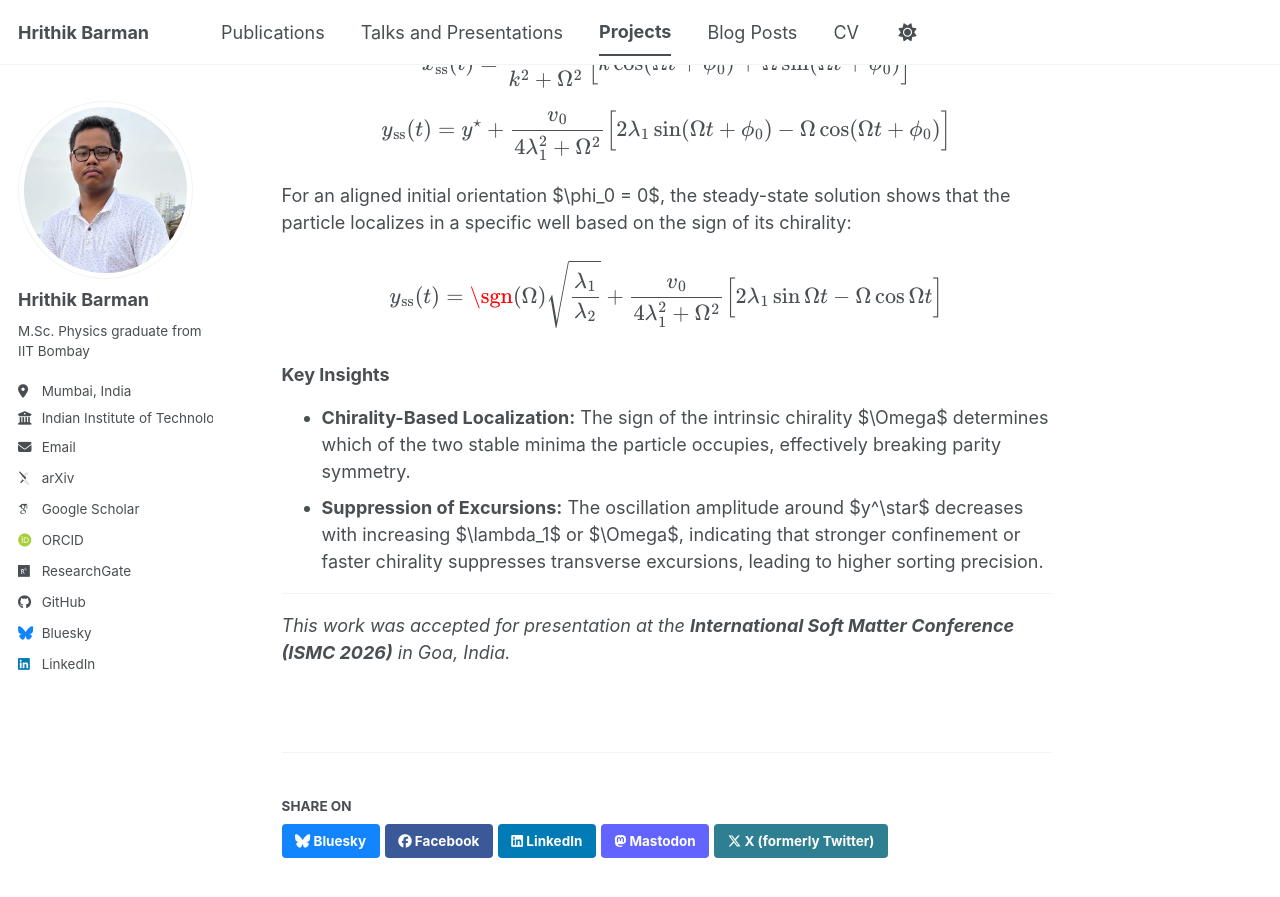
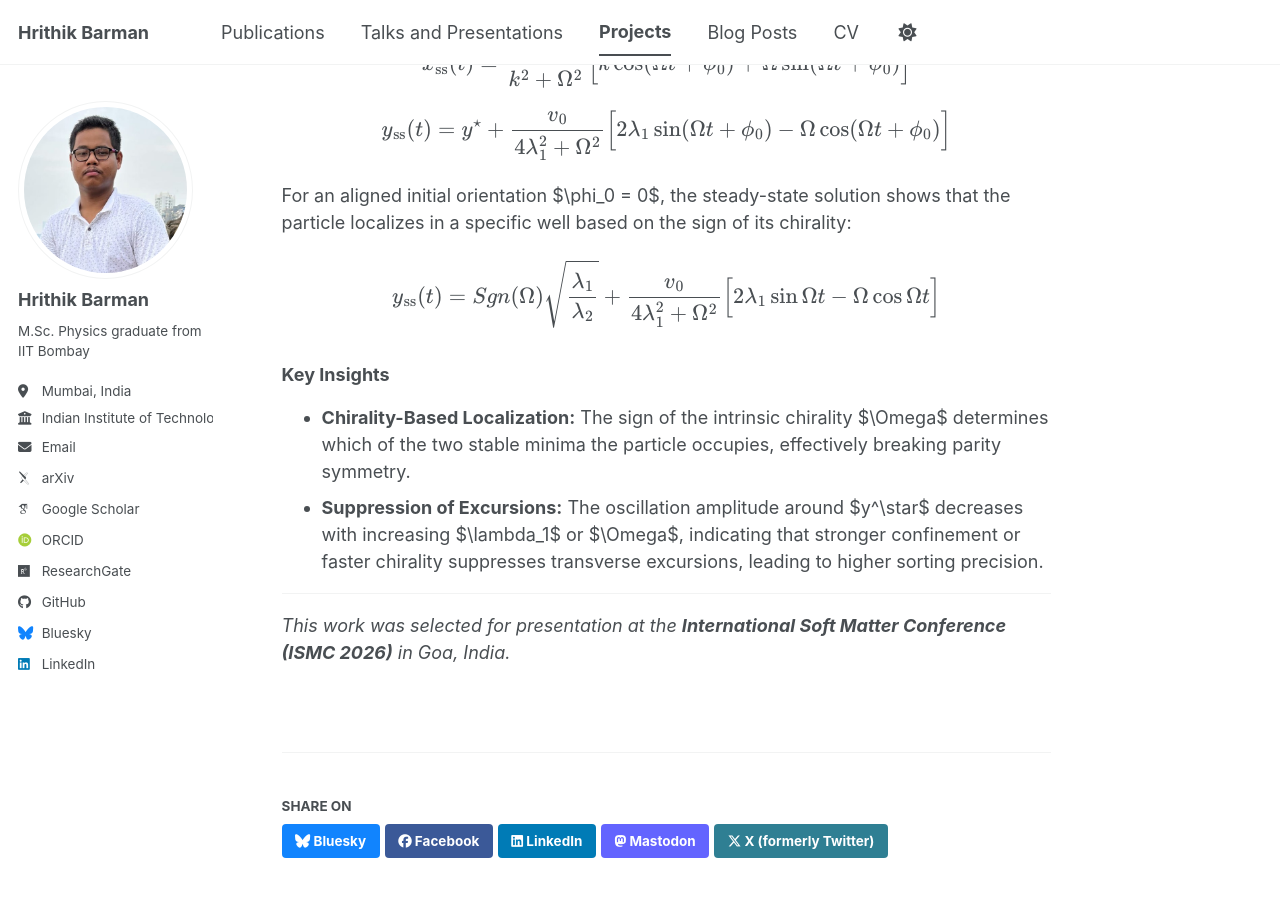
Before and after one commit to Hrithikbarmangc/barman.github.io, a Jekyll site: the page built from _portfolio/sorting-mechanisms.md, in a window 1280 px wide and 900 px high, scrolled down 979 px. Shown: the top 897 px of the window. Built offline with Jekyll 4.4.1, drawn with Linux system fonts in a browser that asks for light colours; some web fonts are replaced; a script bundle is joined from its source files by our own code; library files that are not in the unit come from our copies.

Commit message:
Correct typo in sorting-mechanisms.md

```diff
--- a/_portfolio/sorting-mechanisms.md
+++ b/_portfolio/sorting-mechanisms.md
@@ -29,11 +29,11 @@ $$y_{\mathrm{ss}}(t) = y^\star + \frac{v_0}{4\lambda_1^2 + \Omega^2} \Big[2\lamb
 
 For an aligned initial orientation $\phi_0 = 0$, the steady-state solution shows that the particle localizes in a specific well based on the sign of its chirality:
 
-$$y_{\mathrm{ss}}(t) = \sgn(\Omega)\sqrt{\frac{\lambda_1}{\lambda_2}} + \frac{v_0}{4\lambda_1^2 + \Omega^2} \Big[2\lambda_1 \sin\Omega t - \Omega \cos\Omega t \Big]$$
+$$y_{\mathrm{ss}}(t) = Sgn(\Omega)\sqrt{\frac{\lambda_1}{\lambda_2}} + \frac{v_0}{4\lambda_1^2 + \Omega^2} \Big[2\lambda_1 \sin\Omega t - \Omega \cos\Omega t \Big]$$
 
 ### Key Insights
 * **Chirality-Based Localization:** The sign of the intrinsic chirality $\Omega$ determines which of the two stable minima the particle occupies, effectively breaking parity symmetry.
 * **Suppression of Excursions:** The oscillation amplitude around $y^\star$ decreases with increasing $\lambda_1$ or $\Omega$, indicating that stronger confinement or faster chirality suppresses transverse excursions, leading to higher sorting precision.
 
 ---
-*This work was accepted for presentation at the **International Soft Matter Conference (ISMC 2026)** in Goa, India.*
+*This work was selected for presentation at the **International Soft Matter Conference (ISMC 2026)** in Goa, India.*
```
